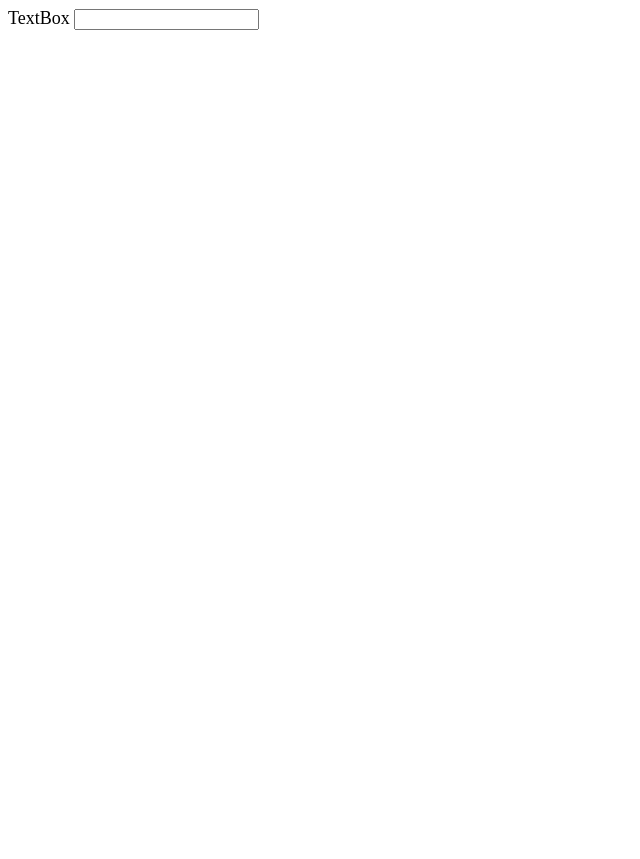
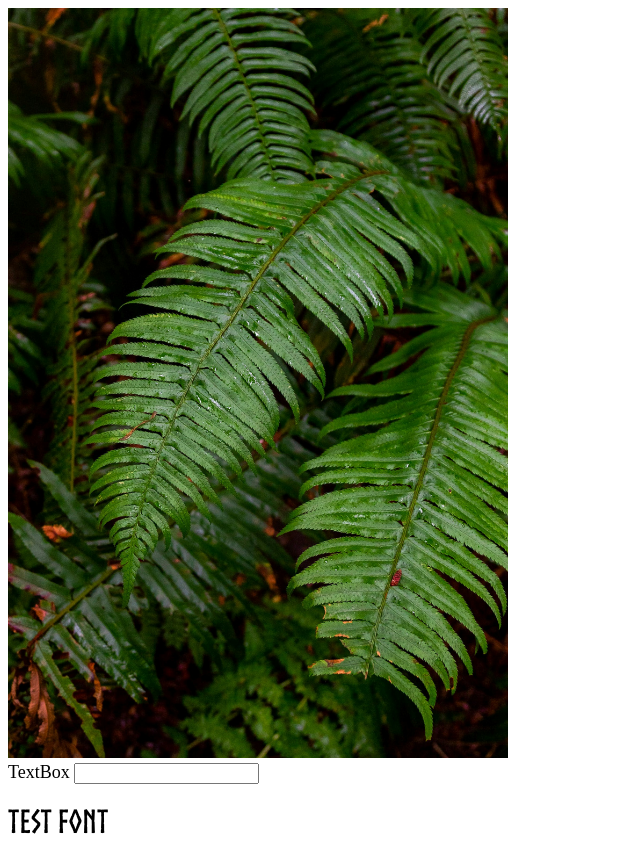
Before and after one commit to abaskarasingham/signup-form, a plain HTML site: page index.html in a window 1280 px wide. Shown: the whole page, without its empty margins (0-640 px from the left). Before the commit the page ends 800 px from the top, so only its background shows below. Drawn offline with Linux system fonts and the light colour scheme.

Commit message:
Add assets to start creating the signup-form

```diff
--- a/index.html
+++ b/index.html
@@ -7,9 +7,12 @@
     <link rel="stylesheet" href="./styles.css">
 </head>
 <body>
+    <img src="./images/halie-west-25xggax4bSA-unsplash.jpg">
     <form>
         <label for="textbox">TextBox</label>
         <input type="text" name="text" id="textbox">
     </form>
+
+    <h1>Test Font</h1>
 </body>
 </html>
--- a/styles.css
+++ b/styles.css
@@ -1,3 +1,17 @@
+@font-face {
+    font-family: norse-bold;
+    src: url("./fonts/Norse-Bold.otf");
+}
+
 label[for="textbox"] {
     font-size: large;
 }
+
+img {
+    width: 500px;
+    height: auto;
+}
+
+h1 {
+    font-family: norse-bold, sans-serif;
+}
```
Also changed, not shown: fonts/Norse-Bold.otf (added), images/halie-west-25xggax4bSA-unsplash.jpg (added), images/odin-lined.png (added), 1 other file.
